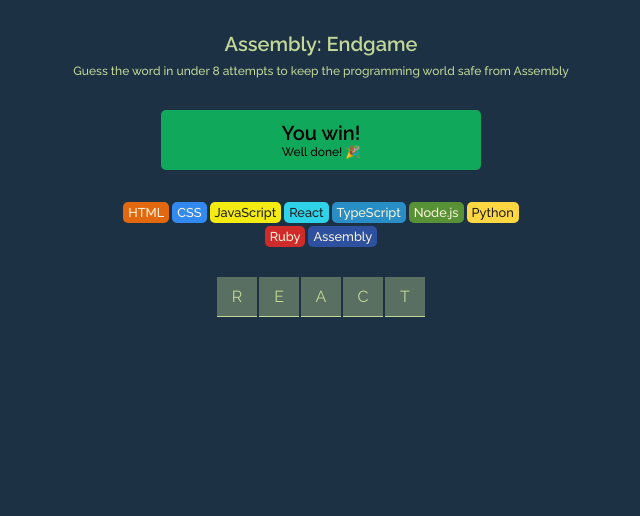
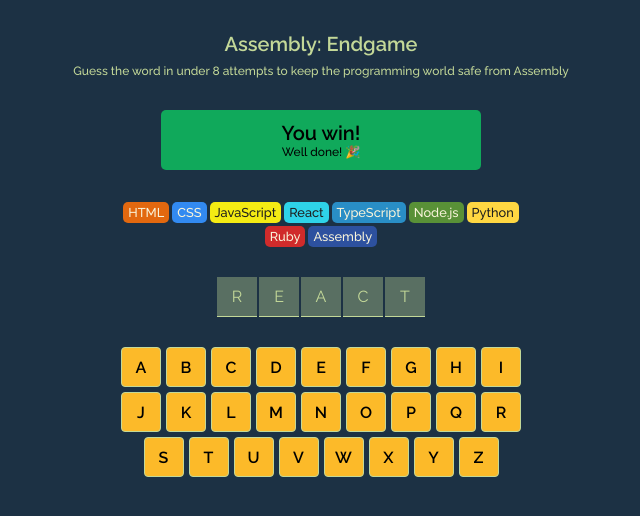
Before and after one commit to Tyriol/assembly-hangman, a React (Vite) app: page / in a window 1280 px wide. Shown: the top 516 px of the page, without its empty margins (319-959 px from the left). Built offline with nearby package versions, Linux system fonts and the light colour scheme.

Commit message:
add keyboard section with styling

```diff
--- a/src/App.css
+++ b/src/App.css
@@ -60,6 +60,7 @@
   width: auto;
   display: flex;
   gap: 2px;
+  margin-bottom: 30px;
 }
 
 .letter {
@@ -71,3 +72,20 @@
   align-content: center;
   text-align: center;
 }
+
+.keyboard {
+  display: flex;
+  flex-wrap: wrap;
+  justify-content: center;
+  gap: 5px;
+}
+
+.key {
+  width: 40px;
+  height: 40px;
+  border-radius: 4px;
+  background-color: #fcba29;
+  font-family: "Raleway", sans-serif;
+  font-weight: 600;
+  border: 1px solid #c3d898;
+}
--- a/src/App.tsx
+++ b/src/App.tsx
@@ -3,6 +3,7 @@
 
 function App() {
   const randomWord = "react";
+  const alphabet = "abcdefghijklmnopqrstuvwxyz";
   const languageElements = languages.map((lang) => {
     const styles = {
       backgroundColor: lang.backgroundColor,
@@ -15,8 +16,20 @@
     );
   });
 
-  const letters = randomWord.split("").map((char) => {
-    return <span className="letter">{char.toLocaleUpperCase()}</span>;
+  const letters = randomWord.split("").map((char, i) => {
+    return (
+      <span key={i} className="letter">
+        {char.toUpperCase()}
+      </span>
+    );
+  });
+
+  const keys = alphabet.split("").map((char) => {
+    return (
+      <button className="key" key={char}>
+        {char.toUpperCase()}
+      </button>
+    );
   });
 
   return (
@@ -32,6 +45,7 @@
         </section>
         <section className="languages">{languageElements}</section>
         <section className="letters">{letters}</section>
+        <section className="keyboard">{keys}</section>
       </main>
     </>
   );
```
Also changed, not shown: 1 other file (tests, documents, lock files or other folders).
